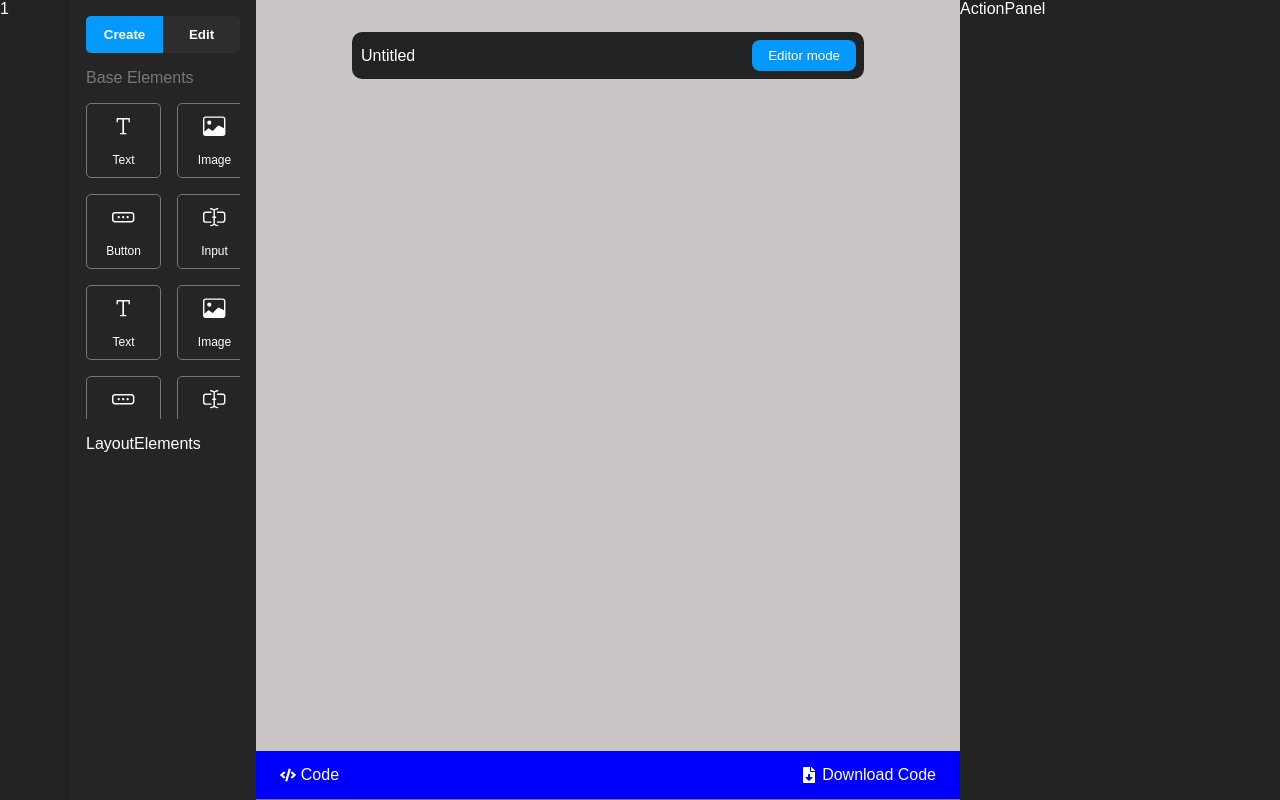
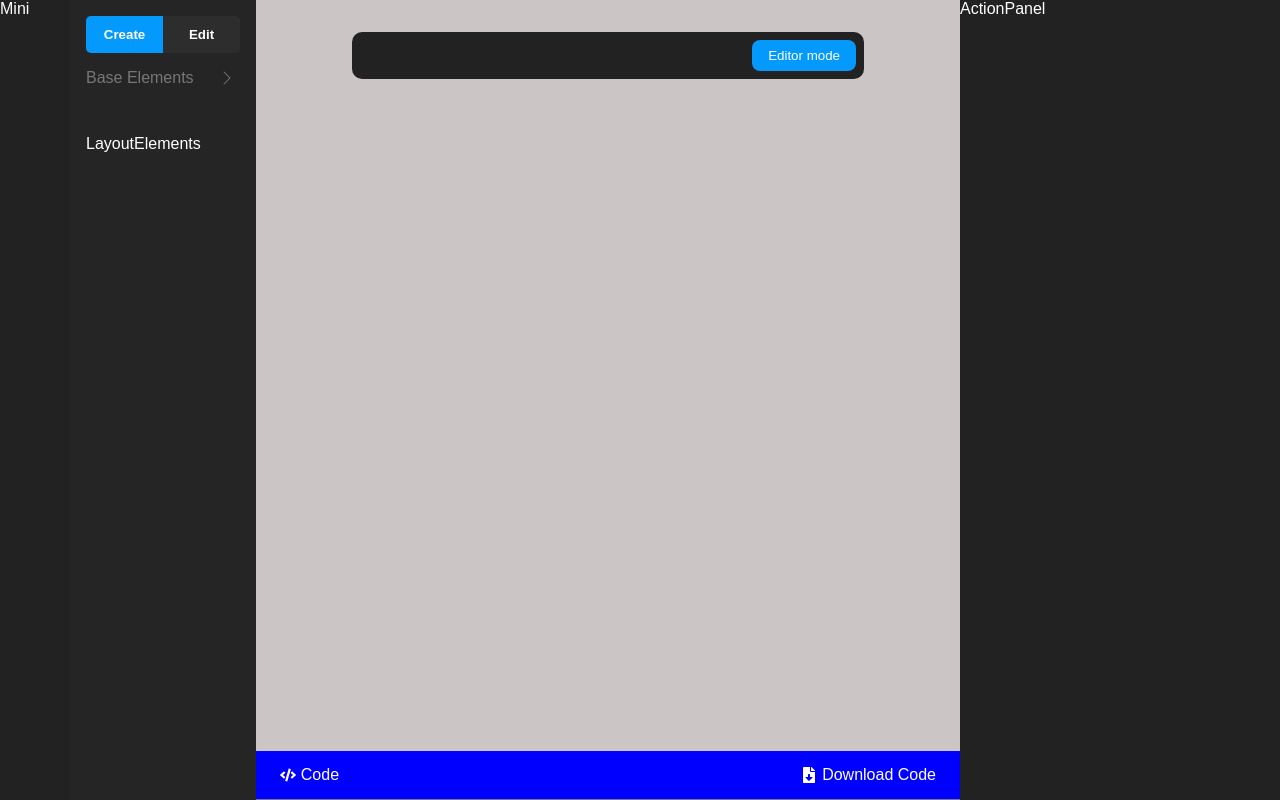
Before and after one commit to zenith-noble01/MotionGround, a React (Vite) app in the folder client/: page /playground in a window 1280 px wide. Built offline with nearby package versions, Linux system fonts and the light colour scheme; a web font is replaced by a local one.

Commit message:
added the slate library

```diff
--- a/client/package.json
+++ b/client/package.json
@@ -21,6 +21,7 @@
     "react-monaco-editor": "^0.52.0",
     "react-router-dom": "^6.11.0",
     "sass": "^1.62.1",
+    "slate": "^0.94.1",
     "zotion": "^1.1.5"
   },
   "devDependencies": {
--- a/client/src/components/BaseElements.jsx
+++ b/client/src/components/BaseElements.jsx
@@ -1,22 +1,46 @@
-import React from "react";
+import React, { useState } from "react";
 import "../styles/baseelements.scss";
 import { baseElements } from "../constants";
+import { BsChevronRight } from "react-icons/bs";
+import { motion } from "framer-motion";
 
 const BaseElements = () => {
+  const [isOpen, setIsOpen] = useState(false);
+
   return (
     <div className="base__elements">
       <div className="base__container">
-        <div className="base__header">
-          <p>Base Elements</p>
-        </div>
-        <div className="base__content">
+        <motion.div
+          className="base__header"
+          onClick={() => setIsOpen((prev) => !prev)}
+        >
+          <p>
+            Base Elements <BsChevronRight />
+          </p>
+        </motion.div>
+        <motion.nav
+          initial="closed"
+          animate={isOpen ? "open" : "closed"}
+          variants={{
+            open: { height: "auto" },
+            closed: { height: 0 },
+          }}
+          className="base__content"
+        >
           {baseElements.map((el, index) => (
-            <div className="base" key={index}>
+            <motion.div
+              key={index}
+              variants={{
+                open: { opacity: 1, y: 0 },
+                closed: { opacity: 0, y: "-100%" },
+              }}
+              className="base"
+            >
               <el.icon />
               {el.name}
-            </div>
+            </motion.div>
           ))}
-        </div>
+        </motion.nav>
       </div>
     </div>
   );
--- a/client/src/components/ControlPanel.jsx
+++ b/client/src/components/ControlPanel.jsx
@@ -1,6 +1,6 @@
 import React, { useState } from "react";
 import "../styles/controlPanel.scss";
-import { LayoutElements, BaseElements } from "./";
+import { LayoutElements, BaseElements, Mini } from "./";
 
 const ControlPanel = () => {
   const [active, setActive] = useState(false);
@@ -9,7 +9,9 @@ const ControlPanel = () => {
   return (
     <div className="play__control">
       <div className="control__container">
-        <div className="sm__control">1</div>
+        <div className="sm__control">
+          <Mini />
+        </div>
         <div className="hg__control">
           <div className="control__header">
             <button
--- /dev/null
+++ b/client/src/components/Mini.jsx
@@ -0,0 +1,8 @@
+import React from "react";
+import "../styles/mini.scss";
+
+const Mini = () => {
+  return <div className="mini">Mini</div>;
+};
+
+export default Mini;
--- a/client/src/components/PreviewHeader.jsx
+++ b/client/src/components/PreviewHeader.jsx
@@ -1,3 +1,5 @@
+import { createEditor } from "slate";
+
 const PreviewHeader = ({ mode, setMode }) => {
   const handleChangeMode = () => {
     if (mode === "editor") {
@@ -7,14 +9,15 @@ const PreviewHeader = ({ mode, setMode }) => {
     }
   };
 
+  const editor = createEditor();
+  editor.isInline = (element) => element.type === "mention";
+
+  console.log(editor);
+
   return (
     <div className="preview__header">
       <div className="header__container">
-        <div className="header__name">
-          <span>
-            <p contentEditable="true">Untitled</p>
-          </span>
-        </div>
+        <div className="header__name"></div>
         <div className="toggle__container">
           <button onClick={handleChangeMode}>
             {mode === "editor" ? "Editor mode" : "Code mode"}
--- a/client/src/components/index.js
+++ b/client/src/components/index.js
@@ -13,5 +13,6 @@ import ActionPanel from "./ActionPanel";
 import PreviewHeader from "./PreviewHeader";
 import BaseElements from "./BaseElements";
 import LayoutElements from "./LayoutElements";
+import Mini from "./Mini";
 
-export { Header, Hero, Features, Templates, Contact, GetStarted, LoginRegisterButton, Loading, ControlPanel, Preview, CodePreview, ActionPanel, PreviewHeader, BaseElements, LayoutElements }
+export { Header, Hero, Features, Templates, Contact, GetStarted, LoginRegisterButton, Loading, ControlPanel, Preview, CodePreview, ActionPanel, PreviewHeader, BaseElements, LayoutElements, Mini }
--- a/client/src/styles/baseelements.scss
+++ b/client/src/styles/baseelements.scss
@@ -3,7 +3,6 @@
 
 .base__elements {
   padding-top: 1rem;
-  height: 50%;
 
   .base__container {
     width: 100%;
@@ -14,37 +13,18 @@
     .base__header {
       p {
         color: $p-neutral;
+        @include flexAlign;
+        @include flexBetween;
+        cursor: pointer;
       }
+      margin-bottom: 1rem;
     }
 
     .base__content {
       display: grid;
       grid-template-columns: 1fr 1fr;
       gap: 1rem;
-      flex: 1;
-      overflow-y: auto;
       padding-right: 0.3rem;
-
-      &::-webkit-scrollbar {
-        width: 10px;
-        height: 10px;
-      }
-
-      &::-webkit-scrollbar-thumb {
-        background-color: $p-neutral;
-        border-radius: 5px;
-        transition: $trans;
-
-        &:hover {
-          background-color: #420c0c;
-        }
-      }
-
-      &::-webkit-scrollbar-track {
-        background-color: none;
-        border-radius: 5px;
-        box-shadow: inset 0 0 5px rgba(0, 0, 0, 0.1);
-      }
 
       .base {
         width: 75px;
--- a/client/src/styles/controlPanel.scss
+++ b/client/src/styles/controlPanel.scss
@@ -55,13 +55,7 @@
         gap: 1rem;
         @include flexDirection(column);
         gap: 1rem;
-
-        .base__elements {
-          flex: 1;
-        }
-        .layout__elements {
-          flex: 1;
-        }
+        padding-right: 0.3rem;
       }
     }
   }
```
Also changed, not shown: client/src/styles/mini.scss (added), 1 other file (tests, documents, lock files or other folders).
